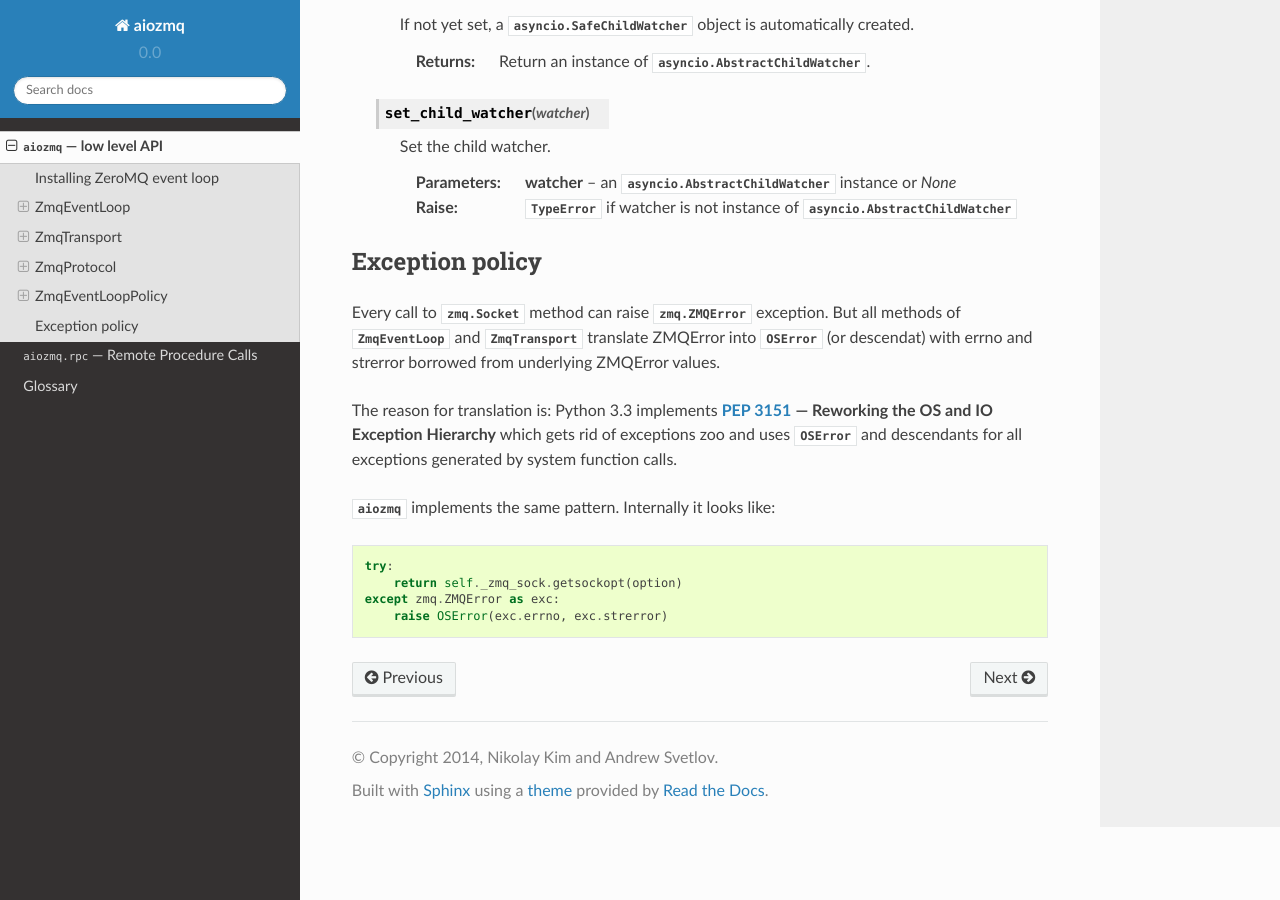
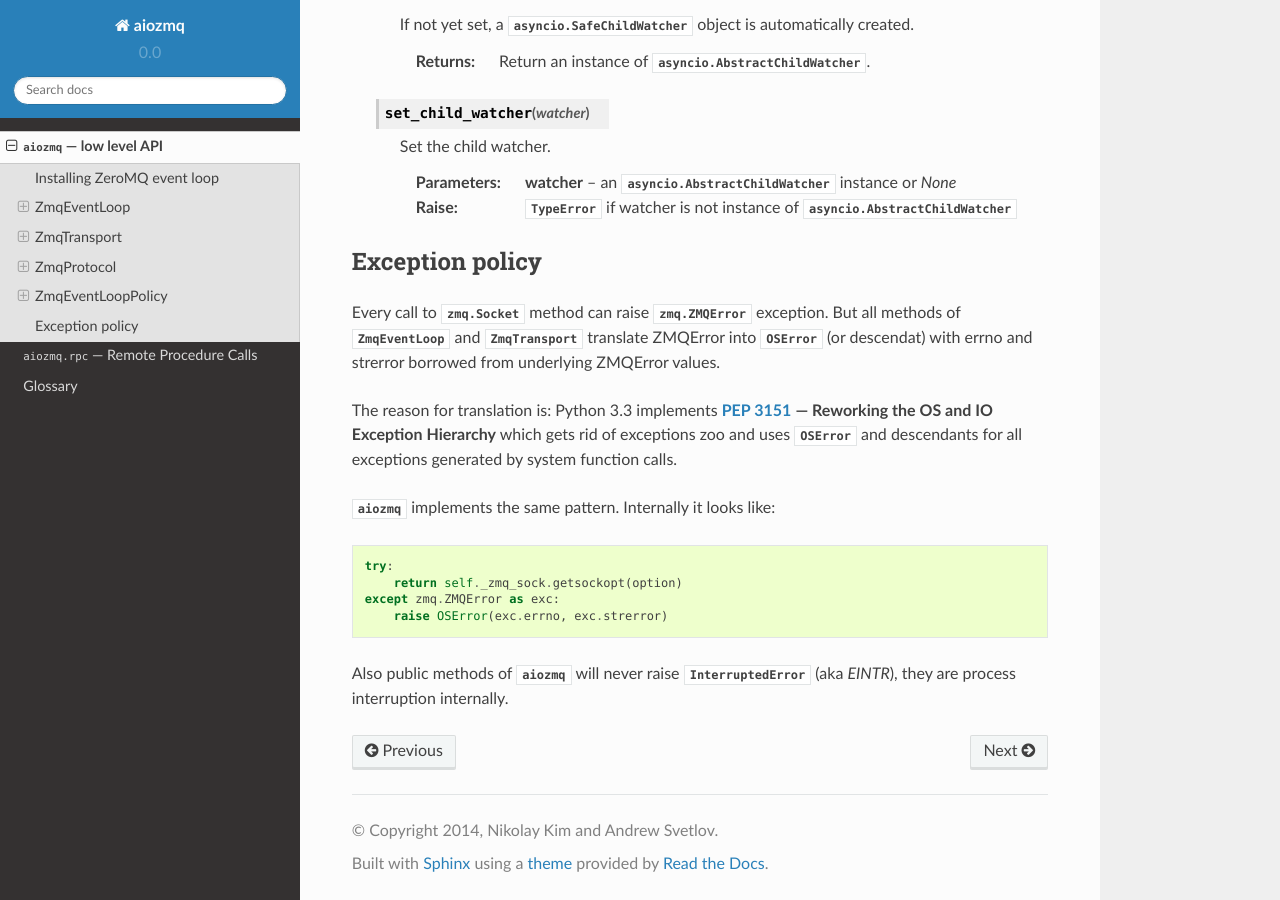
Before and after one commit to aio-libs/aiozmq, a Sphinx documentation site: the page built from docs/low-level.rst, in a window 1280 px wide and 900 px high, scrolled down 8305 px. Built offline with Sphinx 7.4.7 and the Read the Docs theme 2.0.0, drawn with Linux system fonts in a browser that asks for light colours; pages that are not in the unit, such as notebooks, are missing from menus.

Commit message:
Add a note about EINTR processing

```diff
--- a/docs/low-level.rst
+++ b/docs/low-level.rst
@@ -494,3 +494,7 @@ exceptions generated by system function calls.
            return self._zmq_sock.getsockopt(option)
        except zmq.ZMQError as exc:
            raise OSError(exc.errno, exc.strerror)
+
+Also public methods of :mod:`aiozmq` will never raise
+:exc:`InterruptedError` (aka *EINTR*), they are process interruption
+internally.
```
